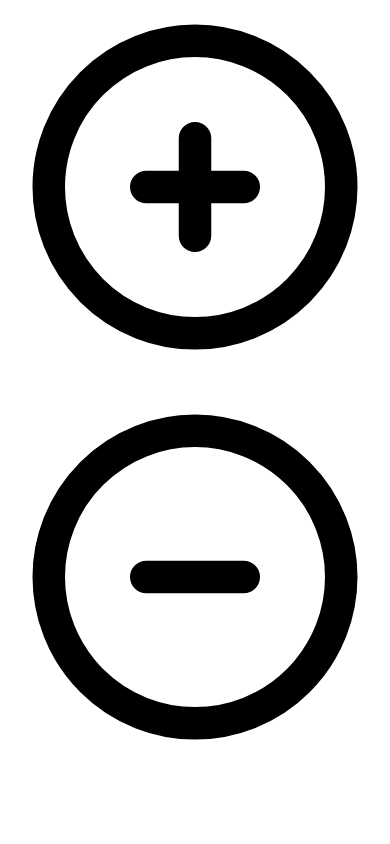
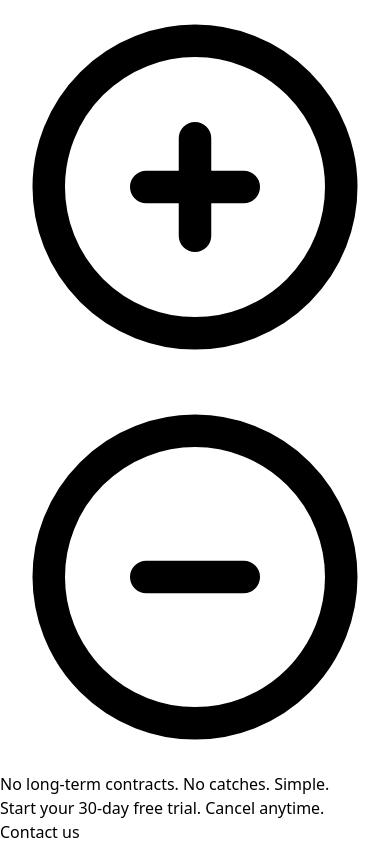
Before and after one commit to ShuvoProgram/Webmakers_Studio_Frontend_Task, a React (Vite) app: page / in a window 390 px wide. Shown: the part 6200-7044 px from the top of the page. Before the commit the page ends 6972 px from the top, so only its background shows below. Built offline with nearby package versions, Linux system fonts and the light colour scheme.

Commit message:
Included contract component. 📄

```diff
--- a/src/App.jsx
+++ b/src/App.jsx
@@ -1,5 +1,6 @@
 import './App.css'
 import Company from './components/Company';
+import Contract from './components/Contract';
 import FrequentlyAsked from './components/FrequentlyAsked';
 import HeroSection from './components/HeroSection'
 import Pricing from './components/Pricing';
@@ -14,6 +15,7 @@ function App() {
       <Testimonial/>
       <Pricing/>
       <FrequentlyAsked/>
+      <Contract/>
     </>
   )
 }
--- /dev/null
+++ b/src/components/Contract.jsx
@@ -0,0 +1,20 @@
+function Contract() {
+  return (
+    <section className="flex justify-center items-center flex-col text-center max-w-6xl mx-10 mt-11">
+    <h1 className="max-w-2xl my-3 text-3xl font-bold tracking-tight text-gray-800 md:text-6xl dark:text-gray-100">No long-term contracts.
+No catches. Simple.</h1>
+    <div>
+        <p className=" mx-auto my-2 text-base text-gray-600 md:leading-relaxed dark:text-gray-400">
+        Start your 30-day free trial. Cancel anytime.
+        </p>
+    </div>
+    <div className="hidden md:flex flex-col items-center justify-center gap-5 mt-6 md:flex-row">
+        <a className="inline-block w-auto min-w-[250px] px-6 py-4 text-white transition-all bg-gray-800 dark:bg-white dark:text-gray-800 rounded-md shadow-xl sm:w-auto hover:bg-gray-900 hover:text-white shadow-slate-300 dark:shadow-slate-700 hover:shadow-2xl hover:shadow-slate-400 hover:-translate-y-px"
+            href="">Contact us
+        </a>
+    </div>
+</section>
+  )
+}
+
+export default Contract
--- a/src/components/FrequentlyAsked.jsx
+++ b/src/components/FrequentlyAsked.jsx
@@ -4,7 +4,7 @@ function FrequentlyAsked() {
             <div className="container flex flex-col justify-center p-4 mx-auto md:p-8">
                 <h2 className="text-4xl font-bold text-center text-gray-900 sm:text-5xl">Frequently Asked Questions</h2>
                 <p className="p-2 mt-2 mb-4 text-base text-gray-500 font-medium text-center">Everything you need to know about the product and billing.</p>
-                <div className="bg-white divide-y divide-gray-200 rounded-xl m-12">
+                <div className="bg-white divide-y divide-gray-200 rounded-xl md:m-12">
                     <details className="p-6 group" open>
                         <summary className="flex items-center justify-between cursor-pointer">
                             <h5 className="text-lg font-medium text-gray-900">
--- a/src/components/HeroSection.jsx
+++ b/src/components/HeroSection.jsx
@@ -1,9 +1,7 @@
 function HeroSection() {
   return (
     <section className="text-center max-w-6xl mx-10 mt-11">
-
     <h1 className="my-3 text-3xl font-bold tracking-tight text-gray-800 md:text-6xl dark:text-gray-100">Elevate Your Presence with Seamless Design and Innovation.</h1>
-
     <div>
         <p className=" mx-auto my-2 text-base text-gray-600 md:leading-relaxed dark:text-gray-400">
         From strategic planning to digital presence, we are your dedicated partner in achieving solo success.
```
